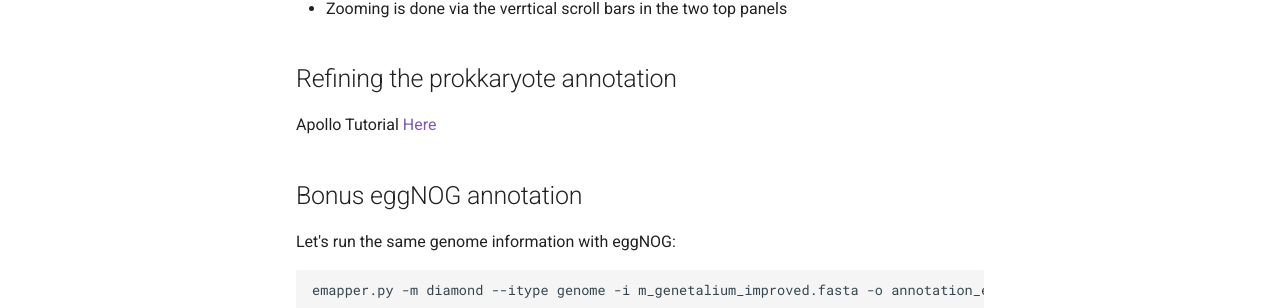
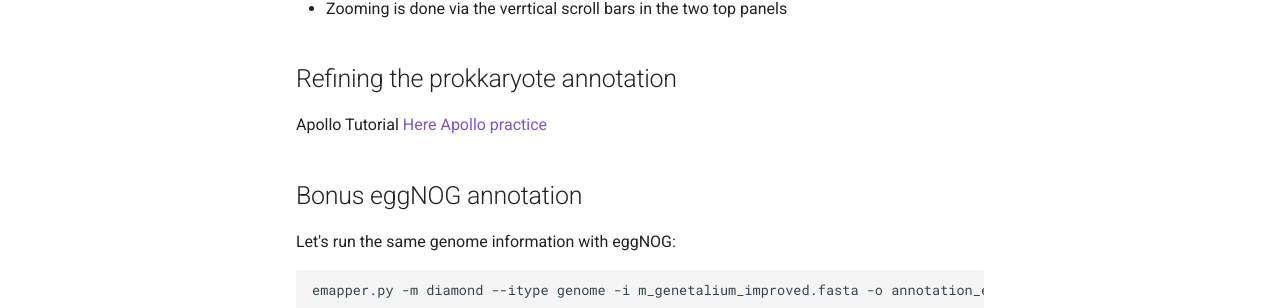
Before and after one commit to RVanDamme/Prokaryotic_annotation, an MkDocs documentation site: the page built from docs/usage/proka_annot.md, in a window 1280 px wide and 900 px high, scrolled down 1356 px. Shown: the part 382-690 px from the top of the window. Built offline with MkDocs 1.6.1 and Material for MkDocs 9.7.7, drawn with Linux system fonts in a browser that asks for light colours.

Commit message:
Update proka_annot.md

```diff
--- a/docs/usage/proka_annot.md
+++ b/docs/usage/proka_annot.md
@@ -37,7 +37,7 @@ You will be overwhelmed and/or confused at first, and possibly permanently. Here
 ## Refining the prokkaryote annotation
 
 Apollo Tutorial [Here](https://training.galaxyproject.org/training-material/topics/genome-annotation/tutorials/apollo/tutorial.html)
-
+[Apollo practice](https://usegalaxy.eu/apollo/annotator/loadLink?loc=NC_000913.3:75609..75707&organism=5462496&tracks=2865f2fee32cb8bf6b9c6f55cad6df4e_0,028fafec2e8fc222be30ee5553614c1b_1,276298fcea47faa9ce330d02d1c5c775_0,572bd1186d72b0c9f5f9e55a70c00b74_0)
 
 ## Bonus eggNOG annotation
 
```
